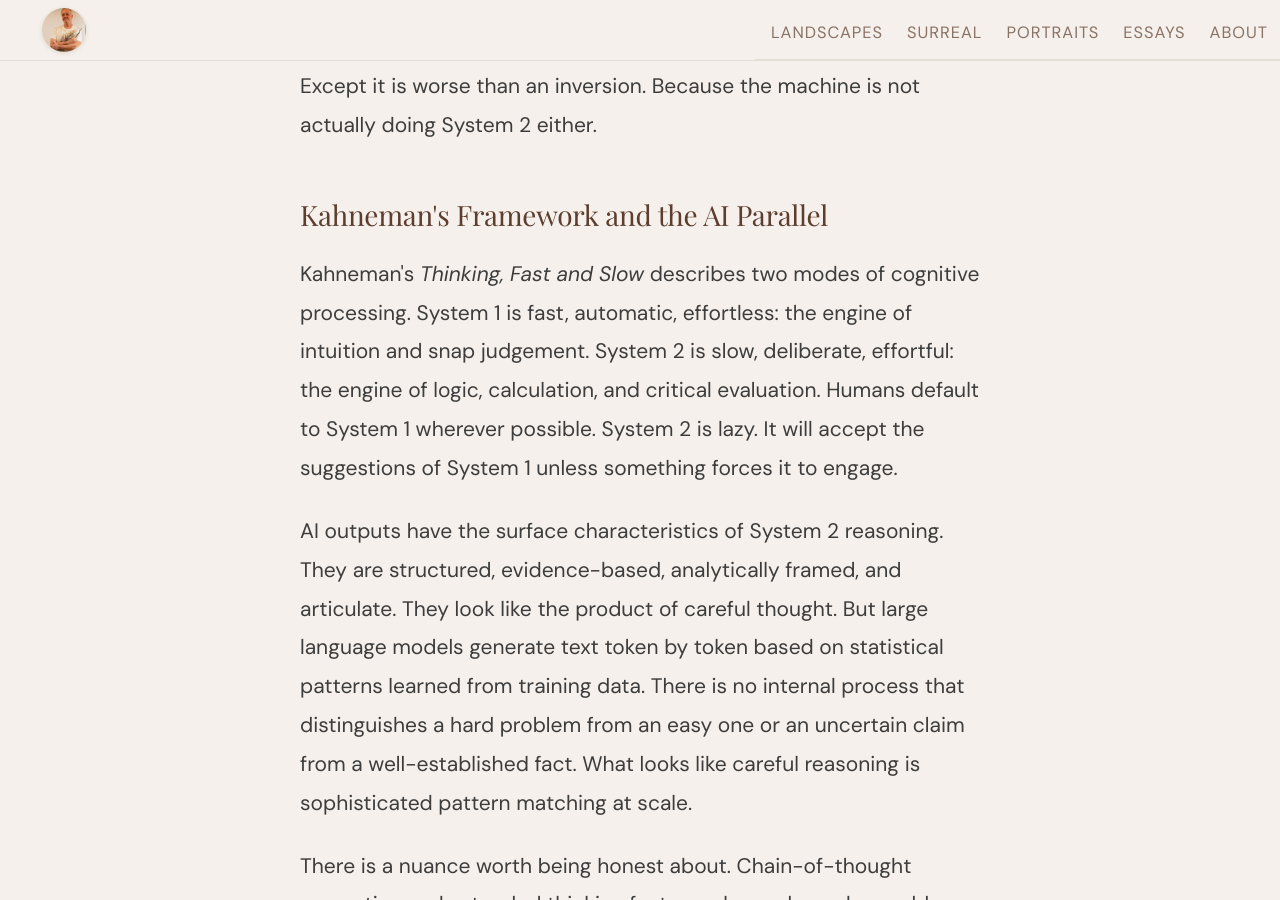
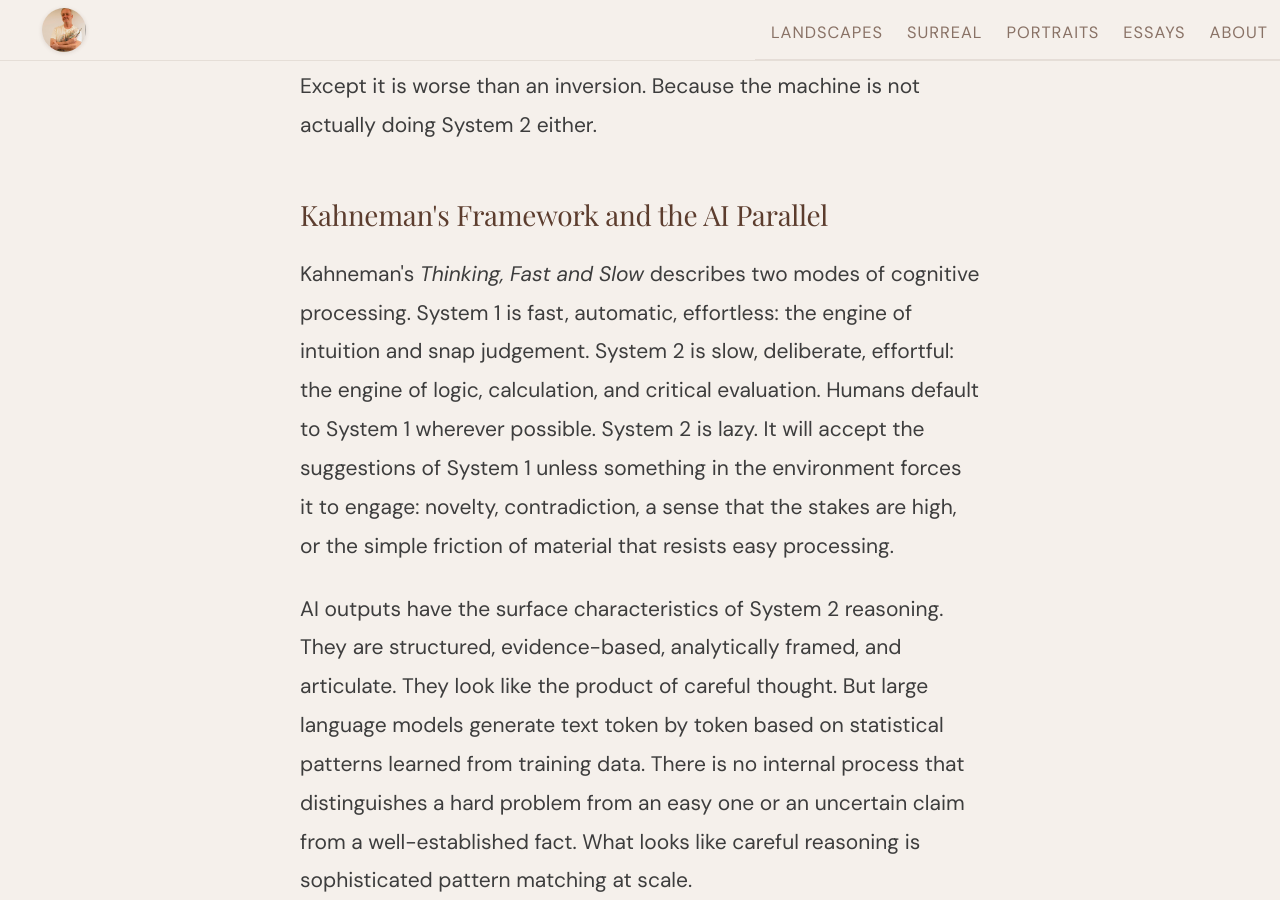
Before and after one commit to JonathanCGill/Jono-The-Artist, an MkDocs documentation site: the page built from docs/essays/ai_overdependence_and_system_one_thinking.md, in a window 1280 px wide and 900 px high, scrolled down 764 px. Built offline with MkDocs 1.6.1 and Material for MkDocs 9.7.7, drawn with Linux system fonts in a browser that asks for light colours.

Commit message:
Add environmental triggers that force System 2 to engage
Expands the description of System 2's default behaviour to explicitly
name the environmental factors (novelty, contradiction, high stakes,
processing friction) that cause it to activate, setting up the later
argument that AI output defeats all of them.

https://claude.ai/code/session_01PwmdLCnR8y3T2dgob51g8H

```diff
--- a/docs/essays/ai_overdependence_and_system_one_thinking.md
+++ b/docs/essays/ai_overdependence_and_system_one_thinking.md
@@ -14,7 +14,7 @@ Except it is worse than an inversion. Because the machine is not actually doing
 
 ## Kahneman's Framework and the AI Parallel
 
-Kahneman's *Thinking, Fast and Slow* describes two modes of cognitive processing. System 1 is fast, automatic, effortless: the engine of intuition and snap judgement. System 2 is slow, deliberate, effortful: the engine of logic, calculation, and critical evaluation. Humans default to System 1 wherever possible. System 2 is lazy. It will accept the suggestions of System 1 unless something forces it to engage.
+Kahneman's *Thinking, Fast and Slow* describes two modes of cognitive processing. System 1 is fast, automatic, effortless: the engine of intuition and snap judgement. System 2 is slow, deliberate, effortful: the engine of logic, calculation, and critical evaluation. Humans default to System 1 wherever possible. System 2 is lazy. It will accept the suggestions of System 1 unless something in the environment forces it to engage: novelty, contradiction, a sense that the stakes are high, or the simple friction of material that resists easy processing.
 
 AI outputs have the surface characteristics of System 2 reasoning. They are structured, evidence-based, analytically framed, and articulate. They look like the product of careful thought. But large language models generate text token by token based on statistical patterns learned from training data. There is no internal process that distinguishes a hard problem from an easy one or an uncertain claim from a well-established fact. What looks like careful reasoning is sophisticated pattern matching at scale.
 
```
